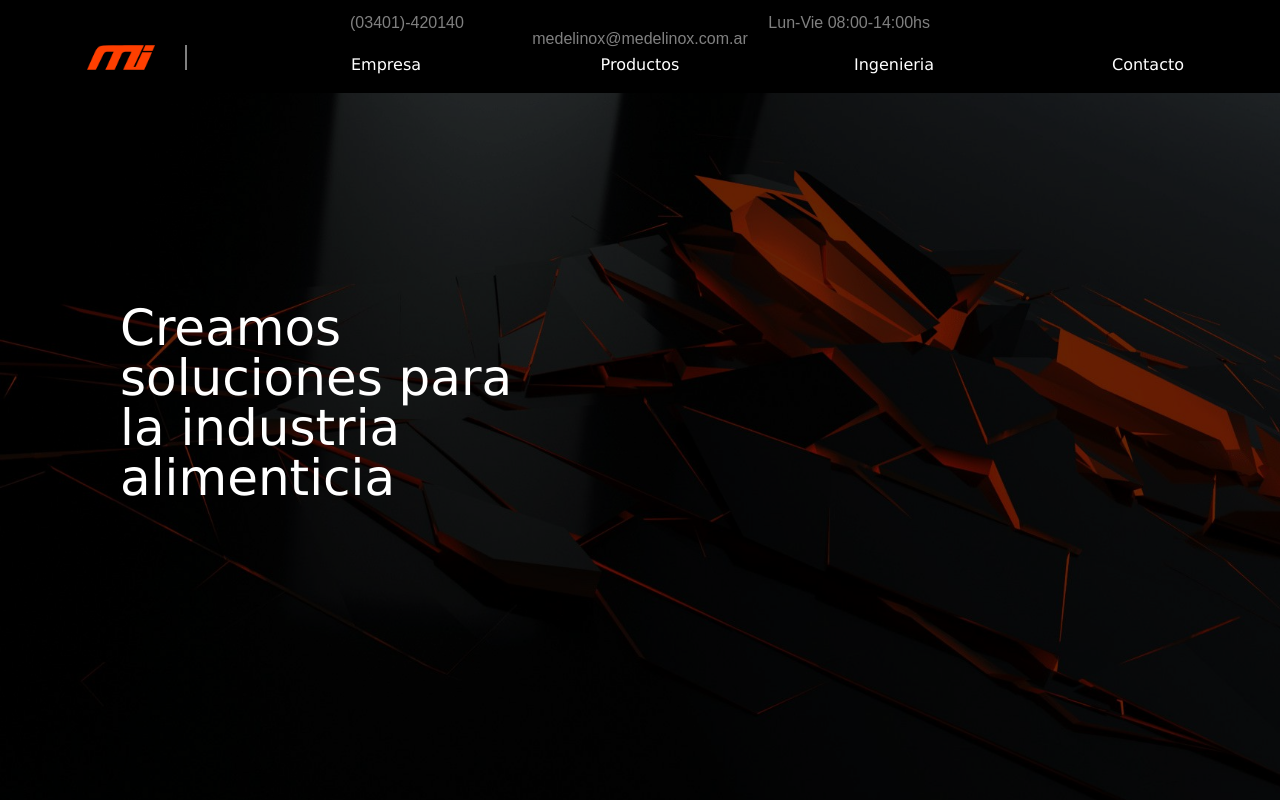
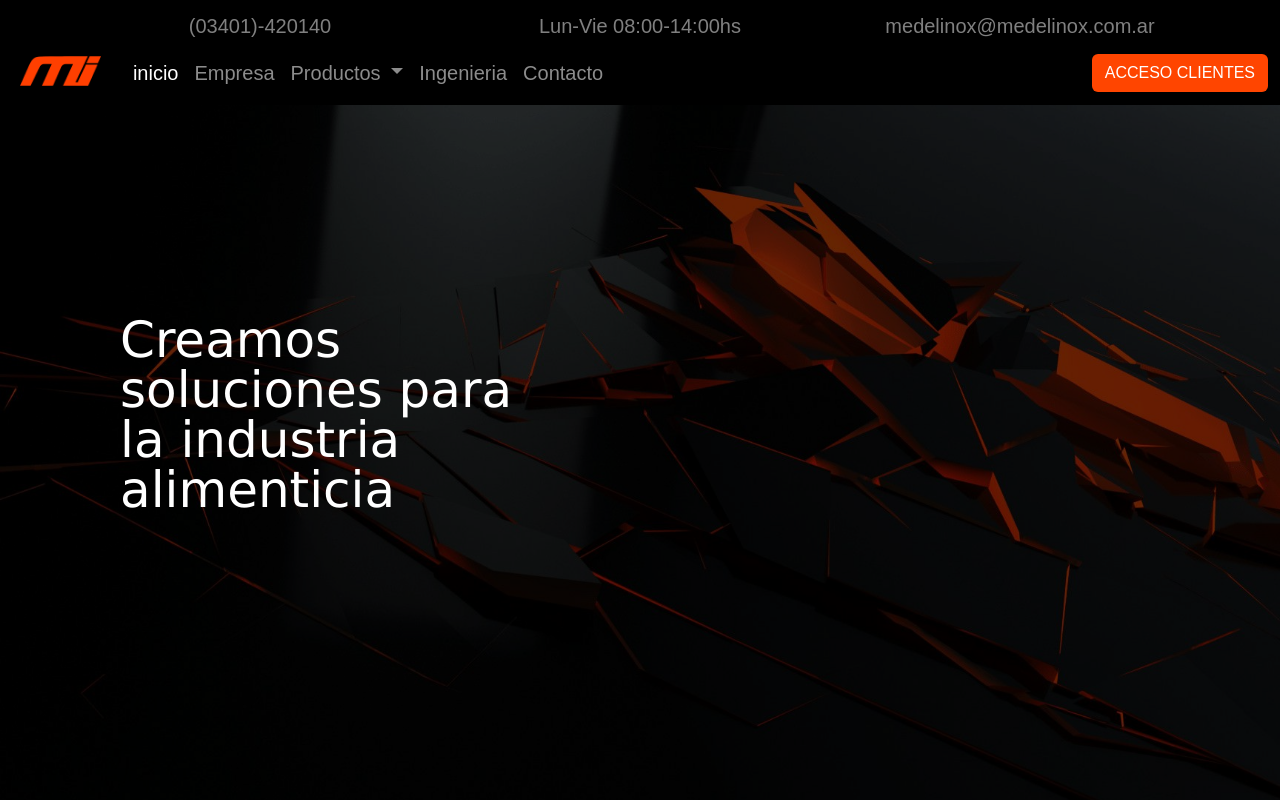
Before and after one commit to gasparoe/PreEntrega2-Laurenti.github.io, a plain HTML site: page index.html in a window 1280 px wide. Shown: the top 800 px of the page. Drawn offline with nearby package versions, Linux system fonts and the light colour scheme.

Commit message:
Cambio header index

```diff
--- a/css/style.css
+++ b/css/style.css
@@ -154,62 +154,90 @@ body {
 }
 
 .header_informacion {
-    padding-top: 15px;
-    font-family: Arial, Helvetica, sans-serif;
-    height: 45px;
-    text-align: center;
+    display: none;
+    font-size: 20px;
+    /* padding-top: 15px; */
+    font-family: sans-serif;
+    /* height: 45px; */
+    /* text-align: center; */
     background-color: black;
     color: grey;
     list-style: none;
     z-index: 9999;
 }
 
-.header_informacion li {
+@media (min-width: 992px) {
+    .header_informacion{
+        display: block;
+    }
+}
+
+/* .header_informacion li {
     margin-inline: 150px;
     display: inline;
+} */
+
+.logo_menu {
+    height: 30px;
+}
+
+.header_menu_navegacion {
+    background-color: black;
+    font-family: sans-serif;
+    font-size: 20px;
+}
+
+.botones{
+    background-color: orangered;
+    color: white;
+    font-family: sans-serif;
+}
+
+.botones:hover{
+    background-color: white !important;
 }
 
 
-.header_menu_navegacion {
+/* .header_menu_navegacion {
     background-color: black;
     width: 100%;
     text-align: center;
     font-family: 'Times New Roman', Times, serif;
     z-index: 9999;
     padding-bottom: 20px;
-}
+} */
 
-.header_menu_navegacion li {
+/* .header_menu_navegacion li {
     width: 250px;
     display: inline-block;
-}
+} */
 
-.header_menu_navegacion li img {
+/* .header_menu_navegacion li img {
     width: 100px;
     padding-right: 30px;
     margin-left: 10px;
     border-right: 2px;
     border-style: solid;
     border-color: grey;
-}
+} */
 
-.header_menu_navegacion li a {
+/* .header_menu_navegacion li a {
     text-decoration: none;
     color: white;
     font-family: 'Lucida Sans', 'Lucida Sans Regular', 'Lucida Grande', 'Lucida Sans Unicode', Geneva, Verdana, sans-serif;
     font-size: medium;
-}
+} */
 
-.header_menu_navegacion li ul {
+/* .header_menu_navegacion li ul {
     position: absolute;
     width: 250px;
     display: none;
     background-color: white;
     margin-top: 20px;
     padding-bottom: 20px;
-}
+} */
 
-.header_menu_navegacion li:hover ul {
+/* .header_menu_navegacion li:hover ul {
     display: block;
 }
 
@@ -219,7 +247,7 @@ body {
     display: block;
     color: black;
     font-size: 20px;
-}
+} */
 
 .contenido_principal {
     height: 800px;
--- a/index.html
+++ b/index.html
@@ -6,6 +6,9 @@
     <meta http-equiv="X-UA-Compatible" content="IE=edge">
     <meta name="viewport" content="width=device-width, initial-scale=1.0">
     <title>inicio</title>
+    <!-- CSS only -->
+    <link href="https://cdn.jsdelivr.net/npm/bootstrap@5.2.1/dist/css/bootstrap.min.css" rel="stylesheet"
+        integrity="sha384-iYQeCzEYFbKjA/T2uDLTpkwGzCiq6soy8tYaI1GyVh/UjpbCx/TYkiZhlZB6+fzT" crossorigin="anonymous">
     <link rel="stylesheet" href="./css/style.css">
     <link rel="shortcut icon" href="./assets/logoredondo.png" type="image/x-icon">
     <script src="https://kit.fontawesome.com/dc3be69b64.js" crossorigin="anonymous"></script>
@@ -14,26 +17,72 @@
 <body>
 
     <header id="header">
-        <ul class="header_informacion">
-            <li>(03401)-420140</li>
-            <li>Lun-Vie 08:00-14:00hs</li>
-            <li>medelinox@medelinox.com.ar</li>
-        </ul>
-        <nav class="header_menu_navegacion">
-            <ul>
-                <li><a href="./index.html"> <img src="/assets/logo_medelinox.png" alt=""></a></li>
-                <li><a href="./pages/empresa.html">Empresa</a></li>
-                <li><a href="./pages/productos.html">Productos</a>
-                    <ul>
-                        <li><a href=""></a>CERVEZA</li>
-                        <li><a href=""></a>CHOCOLATE</li>
-                        <li><a href=""></a>HELADERIA</li>
-                        <li><a href=""></a>DULCE DE LECHE</li>
+        <div class="container text-center pt-3 pb-1 header_informacion">
+            <div class="row">
+                <div class="col">
+                    <p>(03401)-420140</p>
+                </div>
+                <div class="col">
+                    <p>Lun-Vie 08:00-14:00hs</p>
+                </div>
+                <div class="col">
+                    <p>medelinox@medelinox.com.ar</p>
+                </div>
+            </div>
+
+        </div>
+        <nav class="navbar navbar-expand-lg navbar-dark header_menu_navegacion">
+            <div class="container-fluid">
+                <a class="navbar-brand p-2" href="./index.html"><img class="logo_menu" src="./assets/logo_medelinox.png"
+                        alt="logo_menu"></a>
+                <button class="navbar-toggler" type="button" data-bs-toggle="collapse"
+                    data-bs-target="#navbarSupportedContent" aria-controls="navbarSupportedContent"
+                    aria-expanded="false" aria-label="Toggle navigation">
+                    <span class="navbar-toggler-icon"></span>
+                </button>
+                <div class="collapse navbar-collapse" id="navbarSupportedContent">
+                    <ul class="navbar-nav me-auto mb-2 mb-lg-0">
+                        <li class="nav-item">
+                            <a class="nav-link active" aria-current="page" href="./index.html">inicio</a>
+                        </li>
+                        <li class="nav-item">
+                            <a class="nav-link" href="./pages/empresa.html">Empresa</a>
+                        </li>
+                        <li class="nav-item dropdown">
+                            <a class="nav-link dropdown-toggle" href="./pages/productos.html" role="button" data-bs-toggle="dropdown"
+                                aria-expanded="false">
+                                Productos
+                            </a>
+                            <ul class="dropdown-menu">
+                                <li><a class="dropdown-item" href="#">Cerveza</a></li>
+                                <li>
+                                    <hr class="dropdown-divider">
+                                </li>
+                                <li><a class="dropdown-item" href="#">Chocolate</a></li>
+                                <li>
+                                    <hr class="dropdown-divider">
+                                </li>
+                                <li><a class="dropdown-item" href="#">Dulce de Leche</a></li>
+                                <li>
+                                    <hr class="dropdown-divider">
+                                </li>
+                                <li><a class="dropdown-item" href="#">Chocolate</a></li>
+                            </ul>
+                        </li>
+                        <li class="nav-item">
+                            <a class="nav-link" href="./pages/ingenieria.html">Ingenieria</a>
+                        </li>
+                        <li class="nav-item">
+                            <a class="nav-link" href="./pages/contacto.html">Contacto</a>
+                        </li>
                     </ul>
-                </li>
-                <li><a href="./pages/ingenieria.html">Ingenieria</a></li>
-                <li><a href="./pages/contacto.html">Contacto</a></li>
-            </ul>
+                    <button type="button" class="btn botones">ACCESO CLIENTES</button>
+                    <!-- <form class="d-flex" role="search">
+                        <input class="form-control me-2" type="search" placeholder="Buscar" aria-label="Search">
+                        <button class="btn btn-outline-light" type="submit">Buscar</button>
+                    </form> -->
+                </div>
+            </div>
         </nav>
     </header>
 
@@ -93,6 +142,11 @@
         </div>
     </footer>
 
+
+    <!-- JavaScript Bundle with Popper -->
+    <script src="https://cdn.jsdelivr.net/npm/bootstrap@5.2.1/dist/js/bootstrap.bundle.min.js"
+        integrity="sha384-u1OknCvxWvY5kfmNBILK2hRnQC3Pr17a+RTT6rIHI7NnikvbZlHgTPOOmMi466C8"
+        crossorigin="anonymous"></script>
 </body>
 
 </html>
```
